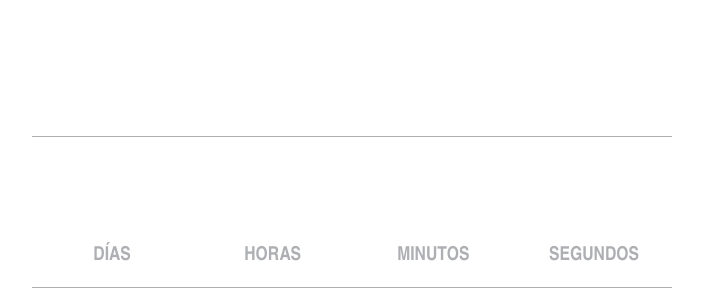
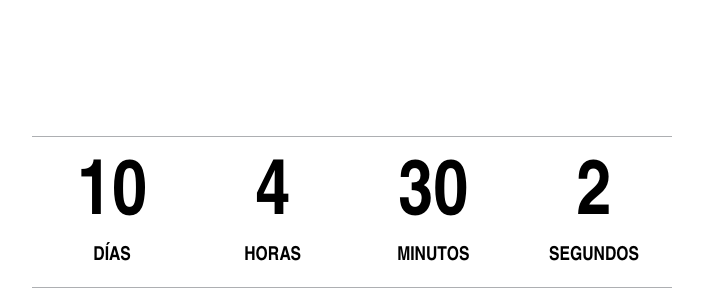
Before and after one commit to Nicokrr/countdownttransparente---ONGRAVITY, a plain HTML site: page index.html in a window 1280 px wide. Shown: the part 196-496 px from the top of the page, without its empty margins (296-999 px from the left). Drawn offline with nearby package versions, Linux system fonts and the light colour scheme.

Commit message:
Update style.css

```diff
--- a/style.css
+++ b/style.css
@@ -13,7 +13,7 @@ ul#countdown {
   width: 50%;
   margin: 0 auto;
   padding: 15px 0 20px 0;
-  color: #fff;
+  color: #000000;
   border: 1px solid #adafb2;
   border-width: 1px 0;
   overflow: hidden;
@@ -33,7 +33,7 @@ ul#countdown li {
 }
 
 ul#countdown li .label {
-  color: #adafb2;
+  color: #000000;
   font-size: 1.5vw;
   text-transform: uppercase;
 }
```
